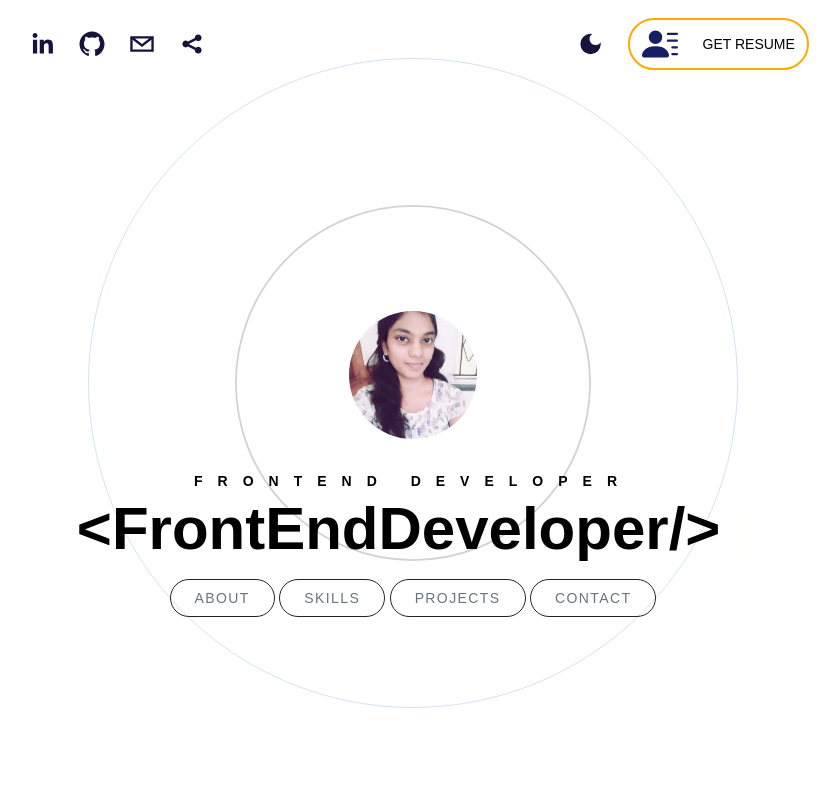
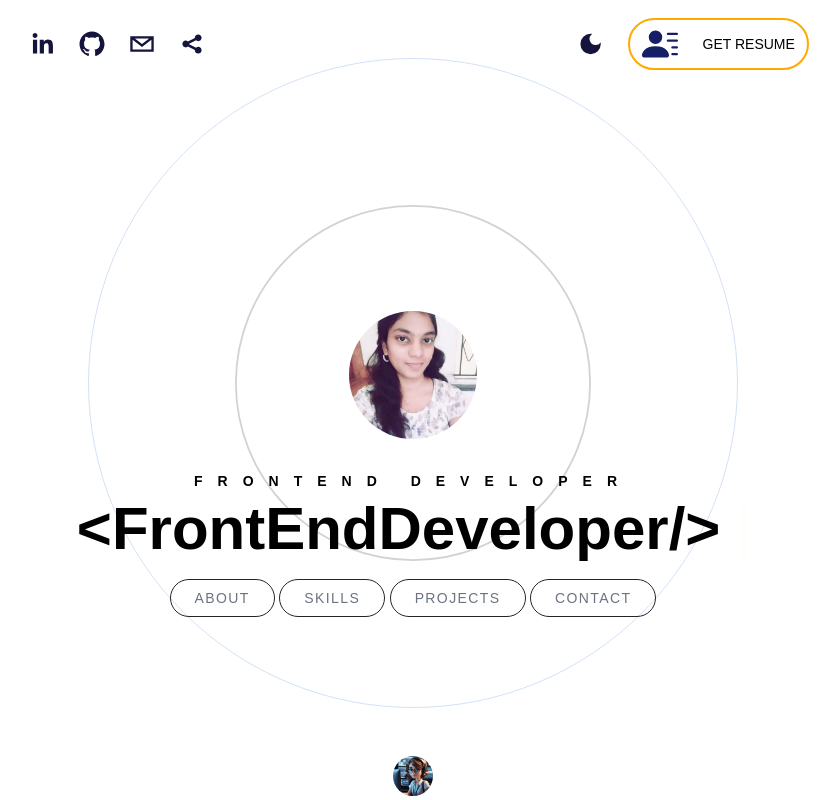
Before and after one commit to Priyanga-Developer/NewPortfolio, a React (Create React App) app: page / in a window 1280 px wide. Shown: the top 800 px of the page, without its empty margins (227-1067 px from the left). Built offline with nearby package versions, Linux system fonts and the light colour scheme; the HTML template or start-up script is replaced by a standard one.

Commit message:
contact section

```diff
--- a/src/App.js
+++ b/src/App.js
@@ -6,6 +6,8 @@ import Skills from './Components/Skills';
 import Projects from './Components/Projects';
 import Contact from './Components/Contact';
 import Footer from './Components/Footer';
+import { Link } from 'react-scroll';
+import heroIcon from "./Assets/hero.jpg"
 
 
 const App = () => {
@@ -30,7 +32,15 @@ const App = () => {
     <section id="footer" className=' snap-start' >
        <Footer/>
     </section>
-
+     <Link to='hero'>
+     <div className='fixed bottom-1 w-full cursor-pointer'>
+      <div className='flex items-center justify-center'>
+        <img
+        className='h-10 w-10 rounded-full  cursor-pointer'
+        src={heroIcon} alt="heroicon" />
+      </div>
+     </div>
+     </Link>
   </div>
   )
 }
--- a/src/Components/Footer.jsx
+++ b/src/Components/Footer.jsx
@@ -3,7 +3,7 @@ import React from 'react'
 const Footer = () => {
   return (
     <footer
-        className=' relative  w-full h-[80px]  text-center
+        className=' relative  w-full  text-center
          py-16 px-16 overflow-hidden'>
           <p className=' text-base'><span className=' font-semibold'>&#169; Priyanga.All rights reserved.</span>Built with React,Tailwind CSS,Framer Motion,Vercel Hoisting </p>
     </footer>
--- a/src/Components/Hero.jsx
+++ b/src/Components/Hero.jsx
@@ -22,10 +22,10 @@ const Hero = () => {
                 <Cursor cursorColor='#F7AB0A'/>
             </h1>
             <div className=' pt-5'>
-              <Link> <button className='heroButton'>About</button></Link>
-              <Link> <button className='heroButton'>Skills</button></Link>
-              <Link>  <button className='heroButton'>Projects</button></Link>
-              <Link>       <button className='heroButton'>Contact</button></Link>
+              <Link to='about'> <button className='heroButton'>About</button></Link>
+              <Link to='skills'> <button className='heroButton'>Skills</button></Link>
+              <Link to='projects'>  <button className='heroButton'>Projects</button></Link>
+              <Link to='contact'>  <button className='heroButton'>Contact</button></Link>
             </div>
         </div>
 
```
Also changed, not shown: src/Assets/hero.jpg (added).
